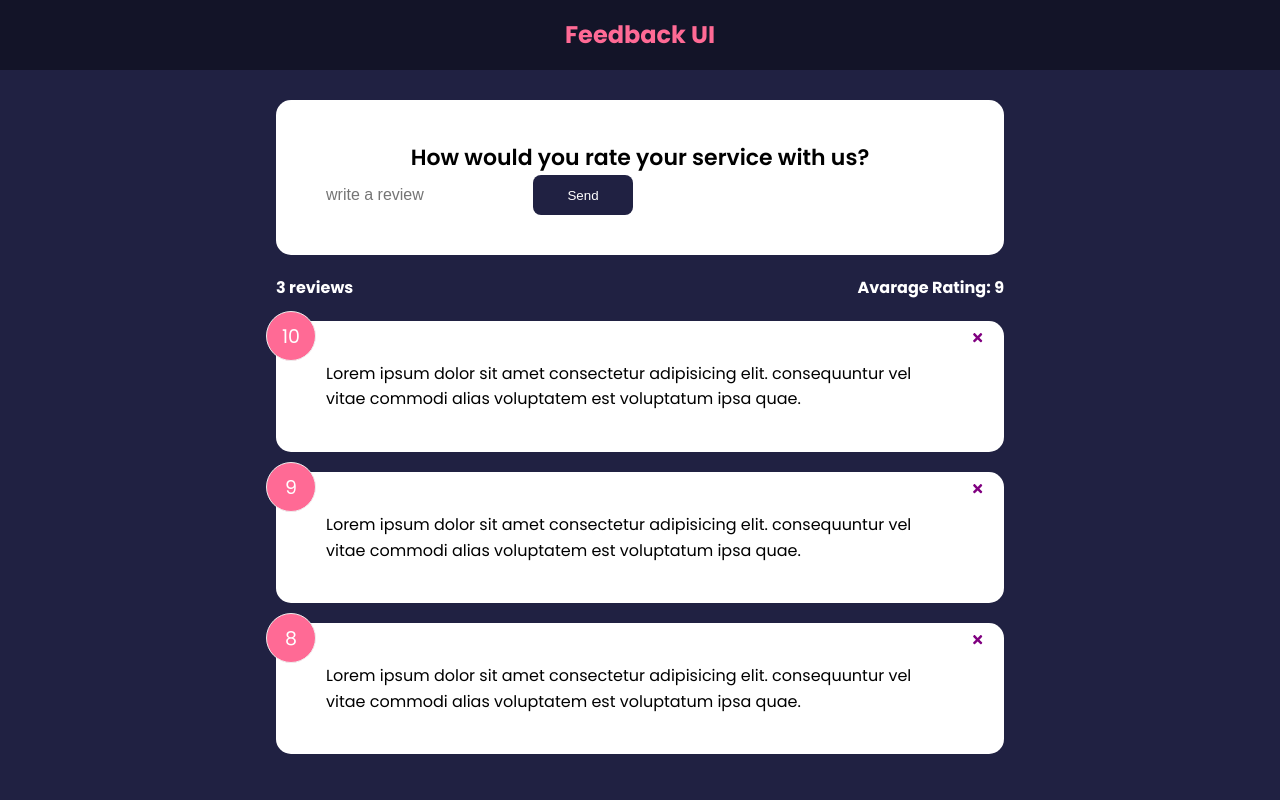
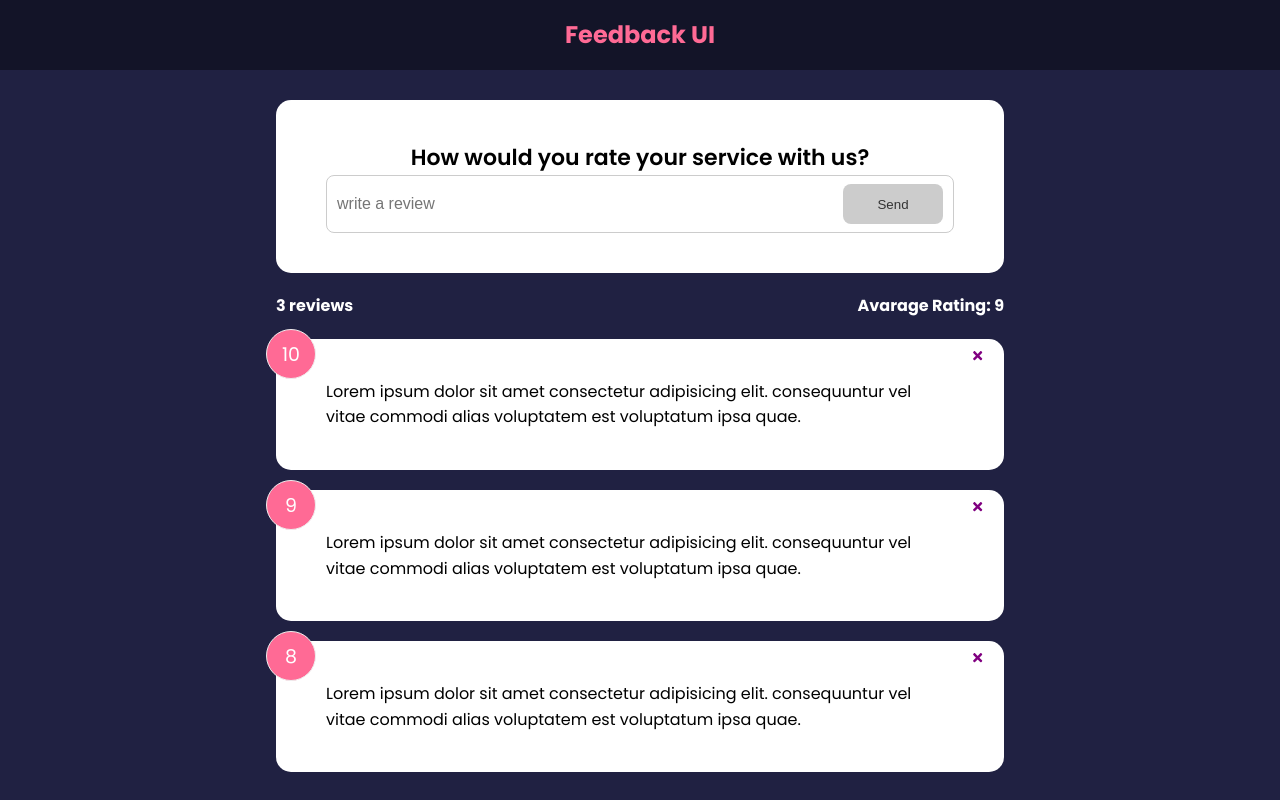
Before and after one commit to TalTaitelbaum/feedbackui, a React (Create React App) app: page / in a window 1280 px wide. Built offline with nearby package versions, Linux system fonts and the light colour scheme.

Commit message:
created reall time validation to the button

```diff
--- a/src/components/FeedbackForm.jsx
+++ b/src/components/FeedbackForm.jsx
@@ -4,8 +4,21 @@
 
 function FeedbackForm() {
   const [text, setText] = useState("");
+  const [btnDisabled, setBtnDisabled] = useState(true);
+  const [message, setMessage] = useState("");
 
   const handleTextChange = (e) => {
+    if (text === "") {
+      setBtnDisabled(true);
+      setMessage(null);
+    } else if (text !== "" && text.trim().length <= 8) {
+      setMessage("Text must be at lease 10 characters");
+      setBtnDisabled(true);
+    } else {
+      setMessage(null);
+      setBtnDisabled(false);
+    }
+
     setText(e.target.value);
   };
   return (
@@ -13,15 +26,19 @@
       <form>
         <h2>How would you rate your service with us?</h2>
         {/* @todo - rating select component*/}
-        <div className="input">
+        <div className="input-group">
           <input
             onChange={handleTextChange}
             type="text"
             placeholder="write a review"
             value={text}
           />
-          <Button type="submit">Send</Button>
+
+          <Button type="submit" isDisabled={btnDisabled}>
+            Send
+          </Button>
         </div>
+        {message && <div className="message">{message}</div>}
       </form>
     </Card>
   );
```
